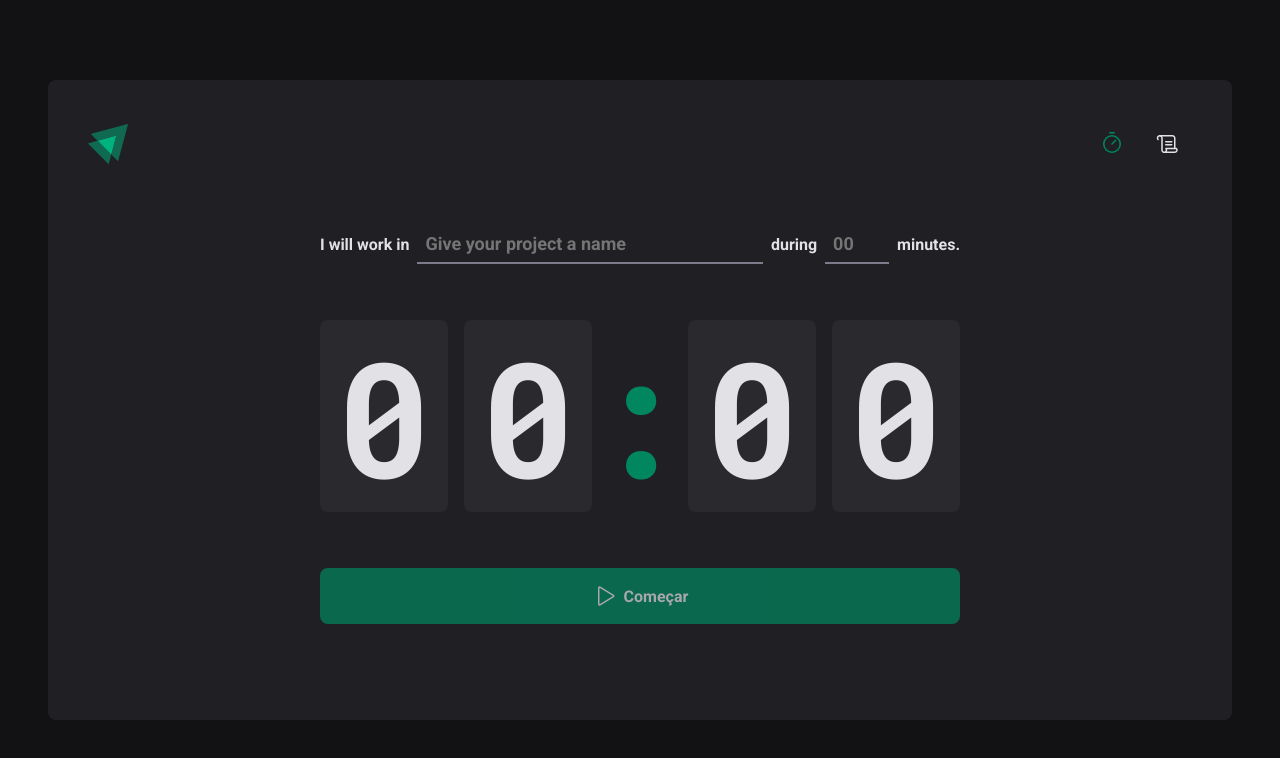
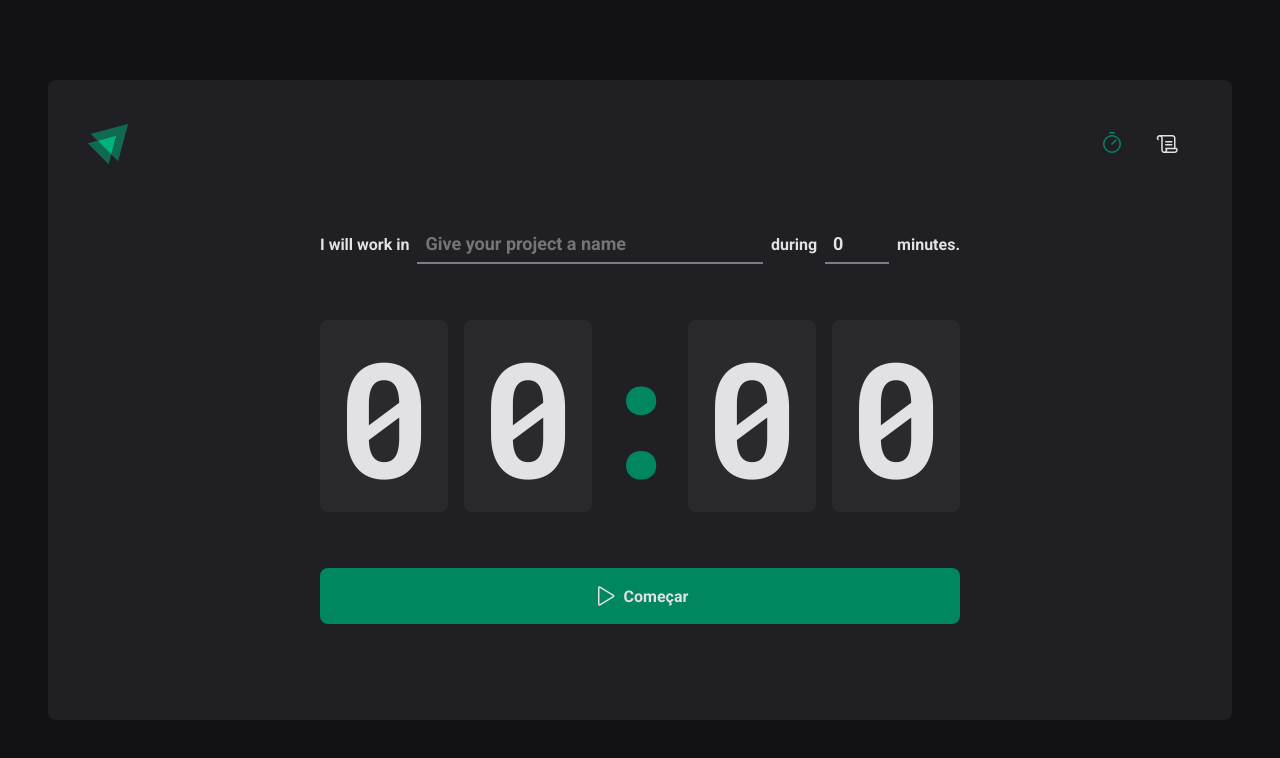
Before and after one commit to LucasDallier/IGNITE-V2-ignite-timer, a React (Vite) app: page / in a window 1280 px wide. Shown: the top 758 px of the page. Built offline with nearby package versions, Linux system fonts and the light colour scheme.

Commit message:
Finish module form

```diff
--- a/package.json
+++ b/package.json
@@ -9,11 +9,14 @@
     "preview": "vite preview"
   },
   "dependencies": {
+    "@hookform/resolvers": "^2.9.7",
     "phosphor-react": "^1.4.1",
     "react": "^18.2.0",
     "react-dom": "^18.2.0",
+    "react-hook-form": "^7.34.1",
     "react-router-dom": "^6.3.0",
-    "styled-components": "^5.3.5"
+    "styled-components": "^5.3.5",
+    "zod": "^3.18.0"
   },
   "devDependencies": {
     "@types/react": "^18.0.15",
--- a/src/pages/Home/index.tsx
+++ b/src/pages/Home/index.tsx
@@ -1,4 +1,8 @@
 import { Play } from "phosphor-react";
+import { useForm } from "react-hook-form";
+import { zodResolver } from "@hookform/resolvers/zod";
+import * as zod from "zod";
+
 import {
   CountdownContainer,
   FormContainer,
@@ -9,16 +13,48 @@
   TaskInput,
 } from "./styles";
 
+const newCycleFromValidationSchema = zod.object({
+  task: zod.string().min(1, "Informe a tarefa"),
+  minutesAmount: zod
+    .number()
+    .min(5, "O ciclo precisa ser de minimum 60 minutos")
+    .max(60, "O ciclo precisa ser de no máximo 60 minutos"),
+});
+
+// interface NewCycleFormData {
+//   task: string;
+//   minutesAmount: number;
+// }
+
+type NewCycleFormData = zod.infer<typeof newCycleFromValidationSchema>;
+
 export function Home() {
+  const { register, handleSubmit, watch, reset } = useForm<NewCycleFormData>({
+    resolver: zodResolver(newCycleFromValidationSchema),
+    defaultValues: {
+      task: "",
+      minutesAmount: 0,
+    },
+  });
+
+  function handleCreateNewCycle(data: NewCycleFormData) {
+    console.log(data);
+    reset();
+  }
+
+  const task = watch("task");
+  const isSubmitDisabled = !task;
+
   return (
     <HomeContainer>
-      <form action="">
+      <form onSubmit={handleSubmit(handleCreateNewCycle)} action="">
         <FormContainer>
           <label htmlFor="task">I will work in</label>
           <TaskInput
             id="task"
             list="task-suggestions"
             placeholder="Give your project a name"
+            {...register("task")}
           />
 
           <datalist id="task-suggestions">
@@ -36,6 +72,7 @@
             step={5}
             min={5}
             max={60}
+            {...register("minutesAmount", { valueAsNumber: true })}
           />
 
           <span>minutes.</span>
@@ -49,7 +86,7 @@
           <span>0</span>
         </CountdownContainer>
 
-        <StartCountdownButton type="submit" disabled>
+        <StartCountdownButton disabled={!isSubmitDisabled} type="submit">
           <Play size={24} />
           Começar
         </StartCountdownButton>
```
Also changed, not shown: 1 other file (tests, documents, lock files or other folders).
